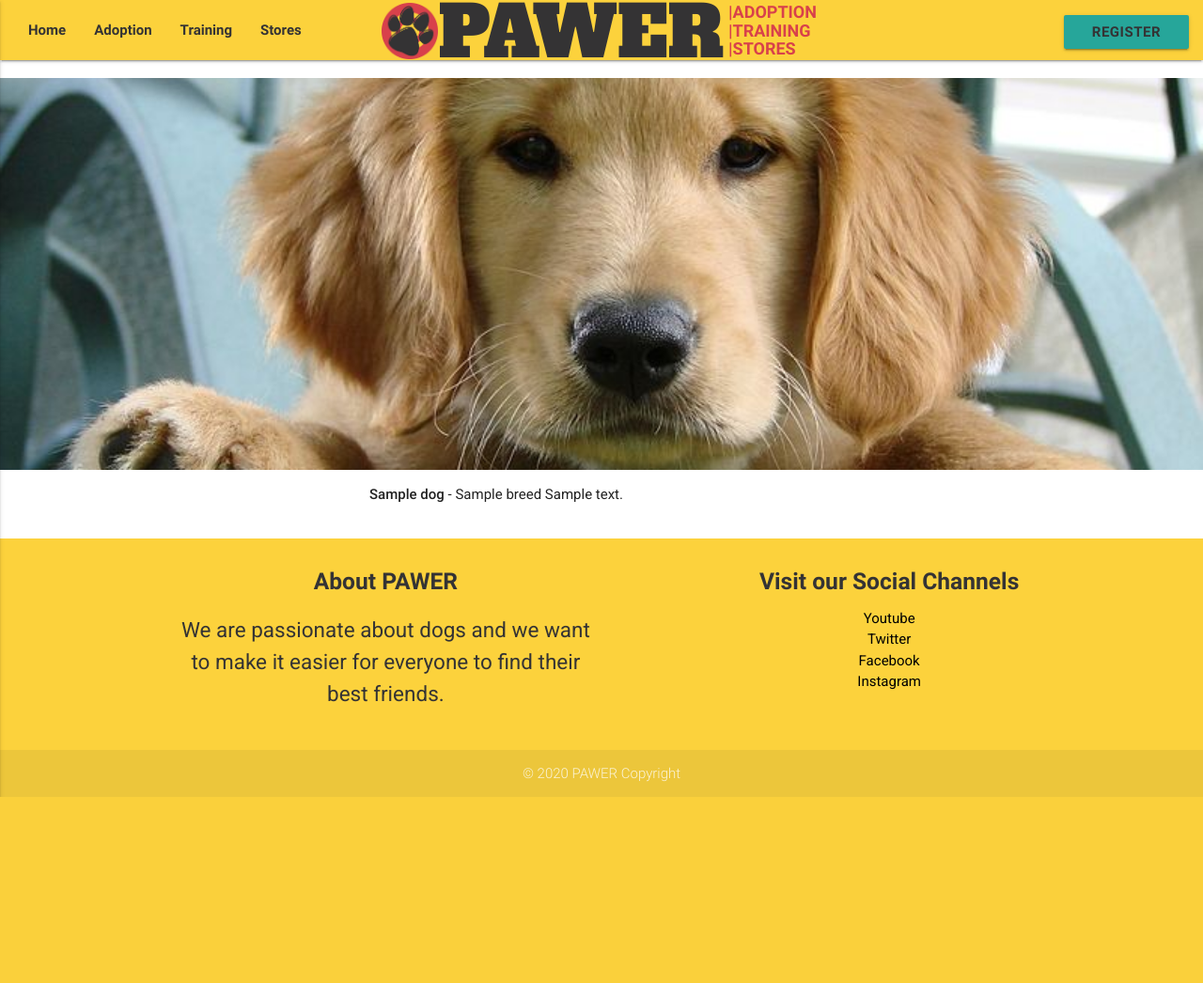
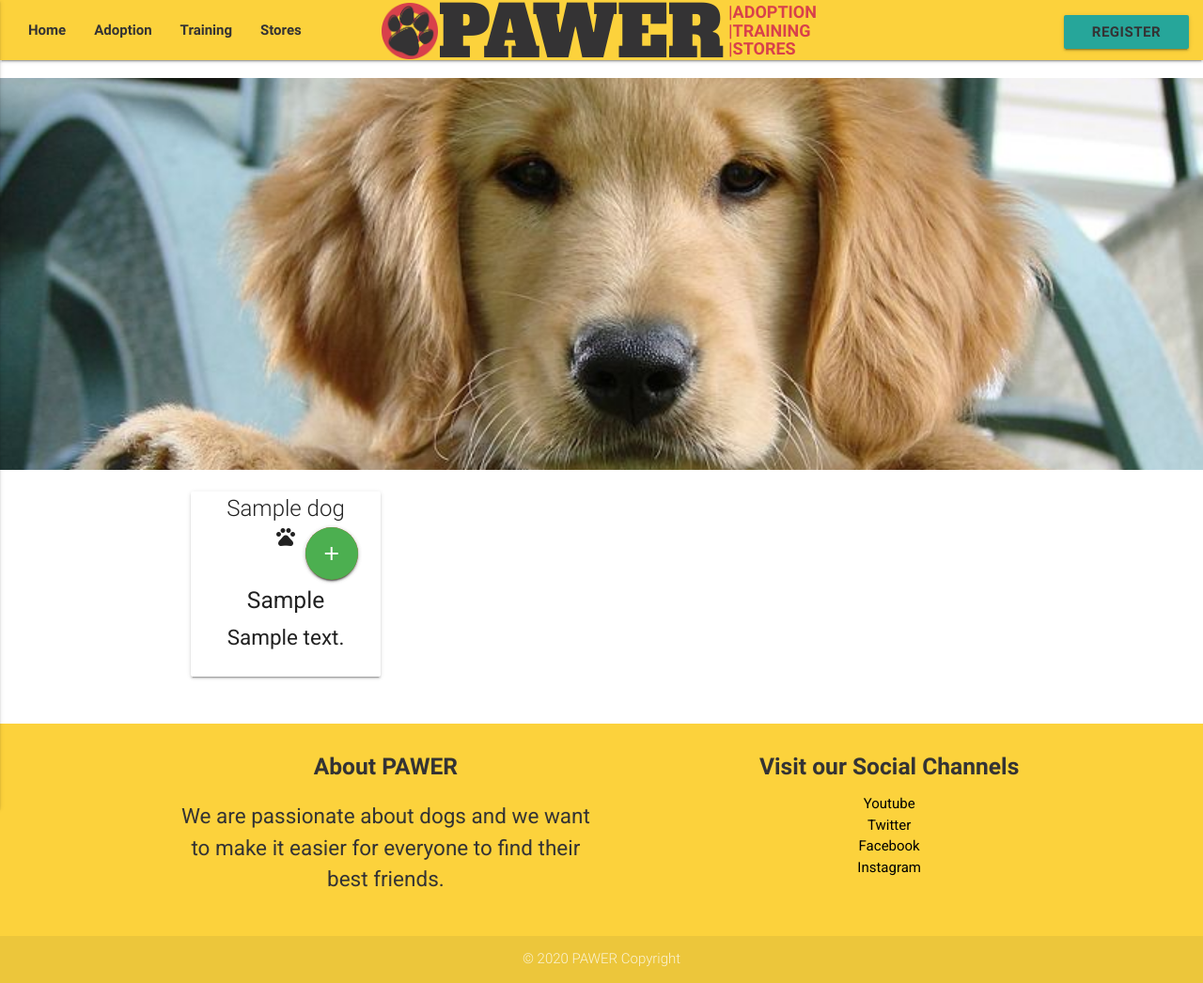
Before and after one commit to romqrq/Pawer, a Flask app: page /dogs in a window 1280 px wide. Shown: the whole page at 94% size. Before the commit the page ends 848 px from the top, so only its background shows below. Run offline with Flask 2, Linux system fonts and the light colour scheme; a database or web service that is not in the repository returns one stand-in record (values such as "Sample title"); some libraries are stand-ins or nearby versions; some web fonts are replaced.

Commit message:
Dogs being listed from database

```diff
--- a/templates/dogs.html
+++ b/templates/dogs.html
@@ -7,10 +7,21 @@
 <div class="section white">
     <div class="row container">
         {% for dog in dogs %}
-            <div class="task_header col s9">
-                <strong>{{dog.name}}</strong> - {{dog.breed}}
-                <span>{{dog.description}}</span>
+        <div class="col s3">
+            <div class="card">
+                <span class="card-title">{{dog.dog_name}}</span>
+                <div class="card-image">
+                    <i class="material-icons card-icon">pets</i>
+                    <a value="stores" class="btn-floating btn-large halfway-fab waves-effect waves-light red pulse account-type"><i class="material-icons">add</i></a>
+                    <a value="stores" class="btn-floating btn-large halfway-fab waves-effect waves-light green pulse account-type"><i class="material-icons">add</i></a>
+
+                </div>
+                <div class="card-content">
+                    <h5>{{dog.dog_breed}}</h5>
+                    <p>{{dog.dog_description}}</p>
+                </div>
             </div>
+        </div>
         {% endfor %}
     </div>
 </div>
```
